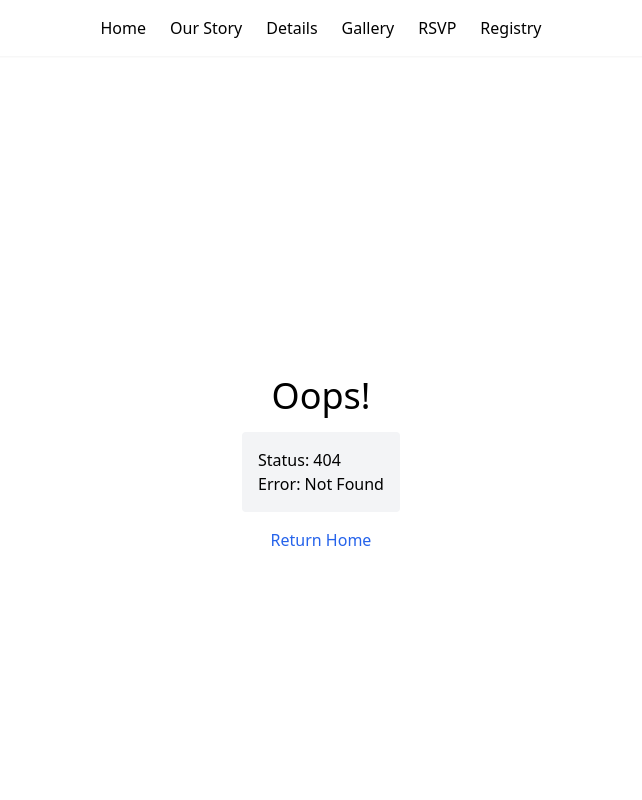
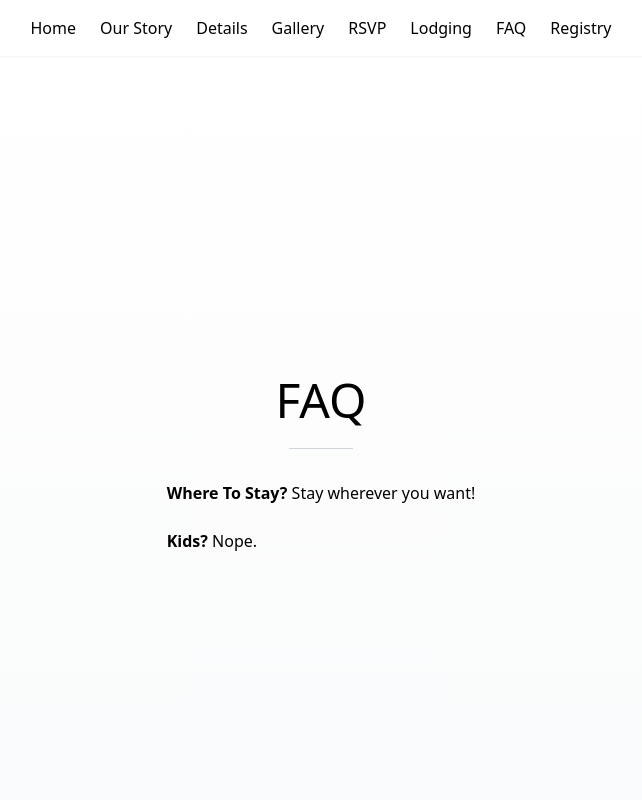
Before and after one commit to otoolecf/wedding-website, a SvelteKit app: page /faq in a window 1280 px wide. Before the commit this address had no page. Shown: the top 800 px of the page, without its empty margins (319-961 px from the left). Built offline with nearby package versions, Linux system fonts and the light colour scheme.

Commit message:
added lodging and FAQ sections; updated svelte head

```diff
--- a/src/routes/+layout.svelte
+++ b/src/routes/+layout.svelte
@@ -13,6 +13,8 @@
         <li><a href="/details" class:active={data.pathname === '/details'}>Details</a></li>
         <li><a href="/gallery" class:active={data.pathname === '/gallery'}>Gallery</a></li>
         <li><a href="/rsvp" class:active={data.pathname === '/rsvp'}>RSVP</a></li>
+        <li><a href="/lodging" class:active={data.pathname === '/lodging'}>Lodging</a></li>
+        <li><a href="/faq" class:active={data.pathname === '/faq'}>FAQ</a></li>
         <li><a href="/registry" class:active={data.pathname === '/registry'}>Registry</a></li>
       </ul>
     </nav>
--- a/src/routes/details/+page.svelte
+++ b/src/routes/details/+page.svelte
@@ -2,24 +2,26 @@
 <script>
   const details = {
     wedding: {
-      time: "4:00 PM",
-      date: "April 18, 2026",
-      location: "Windemere Farms",
-      address: "200 Windermere Rd, San Marcos, TX 78666",
-      image: "https://upload.wikimedia.org/wikipedia/commons/thumb/3/3f/Placeholder_view_vector.svg/1200px-Placeholder_view_vector.svg.png"
+      time: '4:00 PM',
+      date: 'April 18, 2026',
+      location: 'Windemere Farms',
+      address: '200 Windermere Rd, San Marcos, TX 78666',
+      image:
+        'https://upload.wikimedia.org/wikipedia/commons/thumb/3/3f/Placeholder_view_vector.svg/1200px-Placeholder_view_vector.svg.png'
     },
     accommodation: {
-      hotel: "Melrose River Club",
-      code: "WEDDING2026",
-      note: "Reserve your room!",
-      address: "70 Riverbend Dr, San Marcos, TX 78666",
-      image: "https://upload.wikimedia.org/wikipedia/commons/thumb/3/3f/Placeholder_view_vector.svg/1200px-Placeholder_view_vector.svg.png"
+      hotel: 'Melrose River Club',
+      code: 'WEDDING2026',
+      note: 'Reserve your room!',
+      address: '70 Riverbend Dr, San Marcos, TX 78666',
+      image:
+        'https://upload.wikimedia.org/wikipedia/commons/thumb/3/3f/Placeholder_view_vector.svg/1200px-Placeholder_view_vector.svg.png'
     }
   };
 </script>
 
 <svelte:head>
-  <title>Details | Connor's Wedding</title>
+  <title>Details | Connor & Colette Wedding</title>
 </svelte:head>
 
 <div class="max-w-4xl mx-auto px-4 py-12">
--- /dev/null
+++ b/src/routes/faq/+page.svelte
@@ -0,0 +1,22 @@
+<!-- src/routes/faq/+page.svelte -->
+<svelte:head>
+  <title>FAQ | Connor & Colette Wedding</title>
+</svelte:head>
+<div
+  class="min-h-screen flex flex-col items-center justify-center px-4 bg-gradient-to-b from-white to-gray-50"
+>
+  <div class="text-center max-w-2xl mx-auto">
+    <h1 class="text-5xl font-light mb-6">FAQ</h1>
+    <div class="w-16 h-px bg-gray-300 mx-auto mb-8"></div>
+    <div class="space-y-4">
+      <ul class="flex flex-col text-left gap-6">
+        <li>
+          <p><b>Where To Stay?</b> Stay wherever you want!</p>
+        </li>
+        <li>
+          <p><b>Kids?</b> Nope.</p>
+        </li>
+      </ul>
+    </div>
+  </div>
+</div>
--- a/src/routes/gallery/+page.svelte
+++ b/src/routes/gallery/+page.svelte
@@ -24,7 +24,7 @@
 </script>
 
 <svelte:head>
-  <title>Gallery | Colette & Connor's Wedding</title>
+  <title>Gallery | Connor & Colette Wedding</title>
 </svelte:head>
 
 <div class="max-w-4xl mx-auto px-4 py-12">
--- /dev/null
+++ b/src/routes/lodging/+page.svelte
@@ -0,0 +1,47 @@
+<!-- src/routes/lodging/+page.svelte -->
+<script>
+</script>
+
+<svelte:head>
+  <title>Lodging | Connor & Colette Wedding</title>
+</svelte:head>
+
+<div class="max-w-4xl mx-auto px-4 py-12">
+  <h1 class="text-4xl text-center font-light mb-12">Lodging Options</h1>
+
+  <!-- Wedding Venue Section -->
+  <div class="flex flex-col md:flex-row gap-8 bg-white p-8 rounded-lg shadow-sm">
+    <div class="md:w-1/2 space-y-4">
+      <h2 class="text-2xl mb-6 text-center md:text-left">Melrose River Club</h2>
+      <div class="space-y-4 text-center md:text-left">
+        <p class="text-xl">Boutique on the San Marcos River!</p>
+        <p class="font-medium">Don't be full by the sourroundings, the location is prime!</p>
+      </div>
+    </div>
+    <div class="md:w-1/2">
+      <img
+        src="https://upload.wikimedia.org/wikipedia/commons/thumb/3/3f/Placeholder_view_vector.svg/1200px-Placeholder_view_vector.svg.png"
+        alt="Melrose"
+        class="w-full h-full object-cover rounded-lg"
+      />
+    </div>
+  </div>
+
+  <!-- Accommodation Section -->
+  <div class="mt-12 flex flex-col md:flex-row gap-8 bg-white p-8 rounded-lg shadow-sm">
+    <div class="md:w-1/2 order-2 md:order-1">
+      <img
+        src="https://upload.wikimedia.org/wikipedia/commons/thumb/3/3f/Placeholder_view_vector.svg/1200px-Placeholder_view_vector.svg.png"
+        alt="Crystal River Inn"
+        class="w-full h-full object-cover rounded-lg"
+      />
+    </div>
+    <div class="md:w-1/2 space-y-4 order-1 md:order-2">
+      <h2 class="text-2xl mb-6 text-center md:text-left">Crystal River Inn</h2>
+      <div class="space-y-4 text-center md:text-left">
+        <p class="text-gray-600">The crystal river inn is a small B&B in San Marcos!</p>
+        <p class="text-gray-600">Not associated with the wedding.</p>
+      </div>
+    </div>
+  </div>
+</div>
--- a/src/routes/registry/+page.svelte
+++ b/src/routes/registry/+page.svelte
@@ -2,46 +2,44 @@
 <script>
   const registries = [
     {
-      name: "Target",
-      url: "https://www.target.com/gift-registry/",
-      image: "https://picsum.photos/seed/target/400/200",
-      description: "Home essentials and decor"
+      name: 'Target',
+      url: 'https://www.target.com/gift-registry/',
+      image: 'https://picsum.photos/seed/target/400/200',
+      description: 'Home essentials and decor'
     },
     {
-      name: "Amazon",
-      url: "https://www.amazon.com/wedding",
-      image: "https://picsum.photos/seed/amazon/400/200",
-      description: "Everything under the sun"
+      name: 'Amazon',
+      url: 'https://www.amazon.com/wedding',
+      image: 'https://picsum.photos/seed/amazon/400/200',
+      description: 'Everything under the sun'
     },
     {
-      name: "Crate & Barrel",
-      url: "https://www.crateandbarrel.com/gift-registry",
-      image: "https://picsum.photos/seed/crate/400/200",
-      description: "Kitchen and entertaining must-haves"
+      name: 'Crate & Barrel',
+      url: 'https://www.crateandbarrel.com/gift-registry',
+      image: 'https://picsum.photos/seed/crate/400/200',
+      description: 'Kitchen and entertaining must-haves'
     }
   ];
 </script>
 
 <svelte:head>
-  <title>Registry | Connor's Wedding</title>
+  <title>Registry | Connor & Colette Wedding</title>
 </svelte:head>
 
 <div class="max-w-4xl mx-auto px-4 py-12">
   <h1 class="text-4xl text-center font-light mb-6">Registry</h1>
 
   <p class="text-center text-gray-600 max-w-2xl mx-auto mb-12">
-    Your presence at our wedding is the greatest gift of all. However, for those who have asked, we've created registries at the following stores:
+    Your presence at our wedding is the greatest gift of all. However, for those who have asked,
+    we've created registries at the following stores:
   </p>
 
   <div class="grid md:grid-cols-3 gap-8">
     {#each registries as registry}
-      <a
-        href={registry.url}
-        target="_blank"
-        rel="noopener noreferrer"
-        class="block group"
-      >
-        <div class="bg-white p-6 rounded-lg text-center transition-all duration-300 hover:shadow-md hover:-translate-y-1">
+      <a href={registry.url} target="_blank" rel="noopener noreferrer" class="block group">
+        <div
+          class="bg-white p-6 rounded-lg text-center transition-all duration-300 hover:shadow-md hover:-translate-y-1"
+        >
           <img
             src={registry.image}
             alt={registry.name}
@@ -57,7 +55,8 @@
   <div class="mt-12 text-center text-gray-600">
     <h2 class="text-2xl font-light mb-4">Honeymoon Fund</h2>
     <p class="max-w-2xl mx-auto">
-      If you'd prefer to contribute to our honeymoon adventures, we've set up a honeymoon fund that you can find here:
+      If you'd prefer to contribute to our honeymoon adventures, we've set up a honeymoon fund that
+      you can find here:
     </p>
     <a
       href="#"
--- a/src/routes/rsvp/+page.svelte
+++ b/src/routes/rsvp/+page.svelte
@@ -50,7 +50,7 @@
 </script>
 
 <svelte:head>
-  <title>RSVP | Connor's Wedding</title>
+  <title>RSVP | Connor & Colette Wedding</title>
 </svelte:head>
 
 <div class="max-w-2xl mx-auto px-4 py-12">
--- a/src/routes/story/+page.svelte
+++ b/src/routes/story/+page.svelte
@@ -8,19 +8,21 @@
       // Change this:
       // image: '/api/placeholder/400/300'
       // To this:
-    image: 'https://upload.wikimedia.org/wikipedia/commons/thumb/3/3f/Placeholder_view_vector.svg/1200px-Placeholder_view_vector.svg.png'
+      image:
+        'https://upload.wikimedia.org/wikipedia/commons/thumb/3/3f/Placeholder_view_vector.svg/1200px-Placeholder_view_vector.svg.png'
     },
     {
       date: 'August 26, 2024',
       title: 'The Proposal',
       description: `After hours of driving with no food and a dissapointing stop at a closed Anderson's Pea Soup, a grumpy Colette went on a hike where Connor was walking too fast.`,
-    image: 'https://upload.wikimedia.org/wikipedia/commons/thumb/3/3f/Placeholder_view_vector.svg/1200px-Placeholder_view_vector.svg.png'
+      image:
+        'https://upload.wikimedia.org/wikipedia/commons/thumb/3/3f/Placeholder_view_vector.svg/1200px-Placeholder_view_vector.svg.png'
     }
   ];
 </script>
 
 <svelte:head>
-  <title>Our Story | Connor & Colette's Wedding</title>
+  <title>Our Story | Connor & Colette Wedding</title>
 </svelte:head>
 
 <div class="max-w-4xl mx-auto px-4 py-12">
@@ -28,13 +30,11 @@
 
   <div class="space-y-16">
     {#each milestones as milestone, i}
-      <div class="flex flex-col md:flex-row gap-8 items-center {i % 2 ? 'md:flex-row-reverse' : ''}">
+      <div
+        class="flex flex-col md:flex-row gap-8 items-center {i % 2 ? 'md:flex-row-reverse' : ''}"
+      >
         <div class="flex-1">
-          <img
-            src={milestone.image}
-            alt={milestone.title}
-            class="rounded-lg shadow-lg w-full"
-          />
+          <img src={milestone.image} alt={milestone.title} class="rounded-lg shadow-lg w-full" />
         </div>
         <div class="flex-1 text-center md:text-left">
           <div class="text-gray-500 mb-2">{milestone.date}</div>
```
Lines whose indentation alone changed are shown as unchanged.
